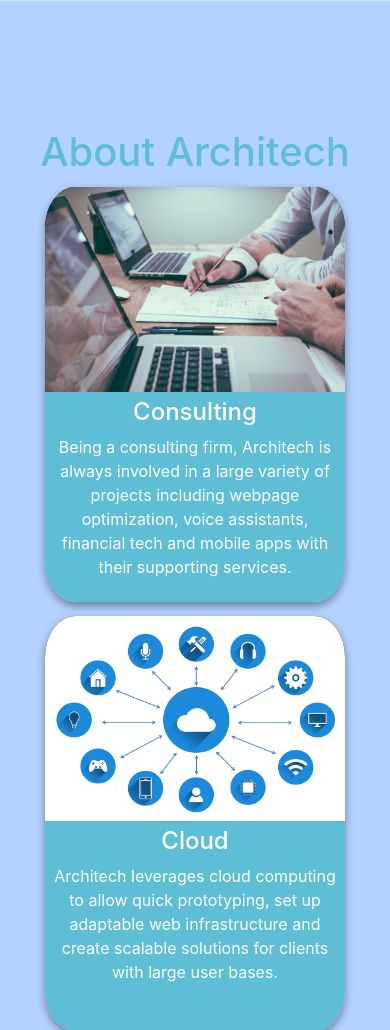
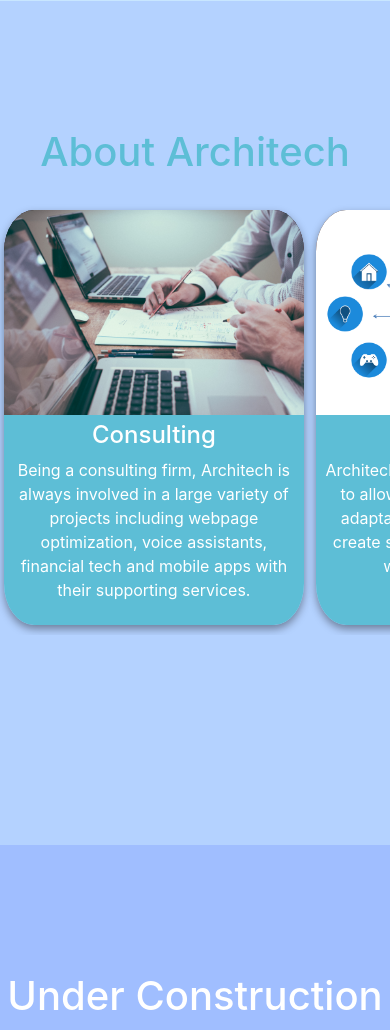
Before and after one commit to Centurion902/coopWebsite, a PHP site: page / in a window 390 px wide. Shown: the part 843-1873 px from the top of the page. Run offline with PHP 8.4, Linux system fonts and the light colour scheme.

Commit message:
Card sections now scroll horizontaly on mobile

```diff
--- a/index.html
+++ b/index.html
@@ -103,7 +103,7 @@
 		</section>
 
 		<section id="pageB">
-				<div class="navbar-avoidance">
+				<div class="navbar-avoidance scrolling-wrapper">
 					<h1>About Architech</h1>
 					<div class="cardSection">
 						<div class="cardImage">
--- a/style.css
+++ b/style.css
@@ -119,6 +119,20 @@ section{
   width:100%;
 }
 
+.scrolling-wrapper {
+  overflow-x: scroll;
+  overflow-y: hidden;
+  white-space: nowrap;
+  -ms-overflow-style: none;
+}
+
+.scrolling-wrapper::-webkit-scrollbar {
+  display: none;
+}
+
+
+
+
 .cardSection{
   display:inline-block;
   margin:1%;
@@ -140,6 +154,8 @@ section{
 }
 
 .cardText{
+  white-space: normal;
+
   background:rgb(93, 190, 214) !important;
   min-height: 210px;
   width:100%;
```
